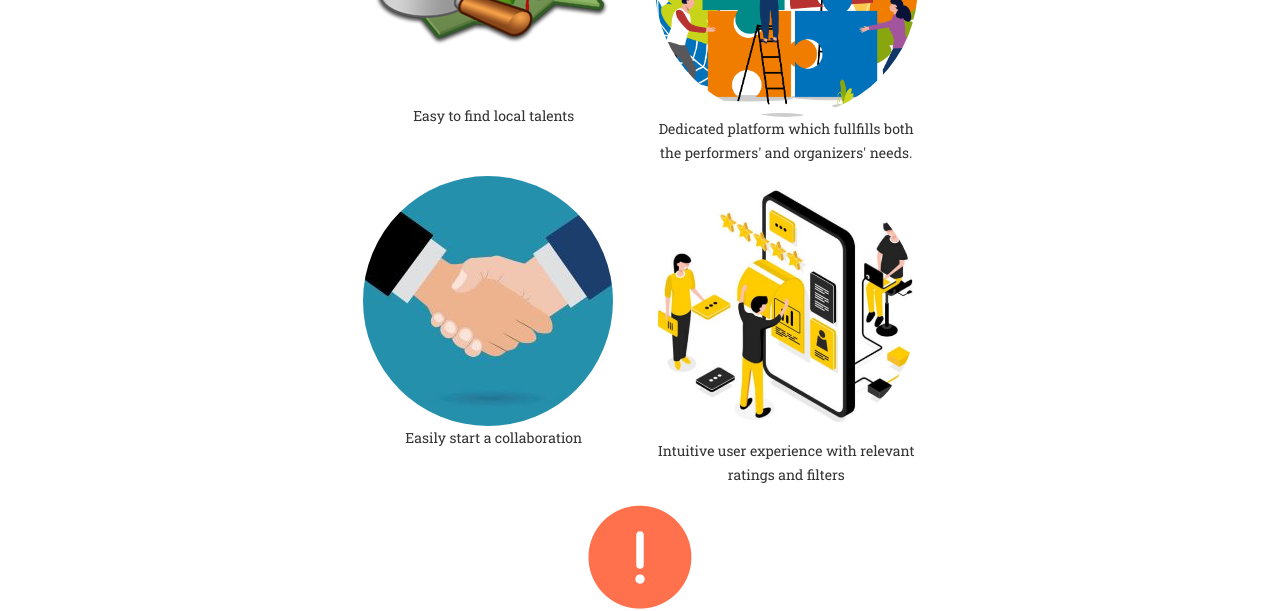
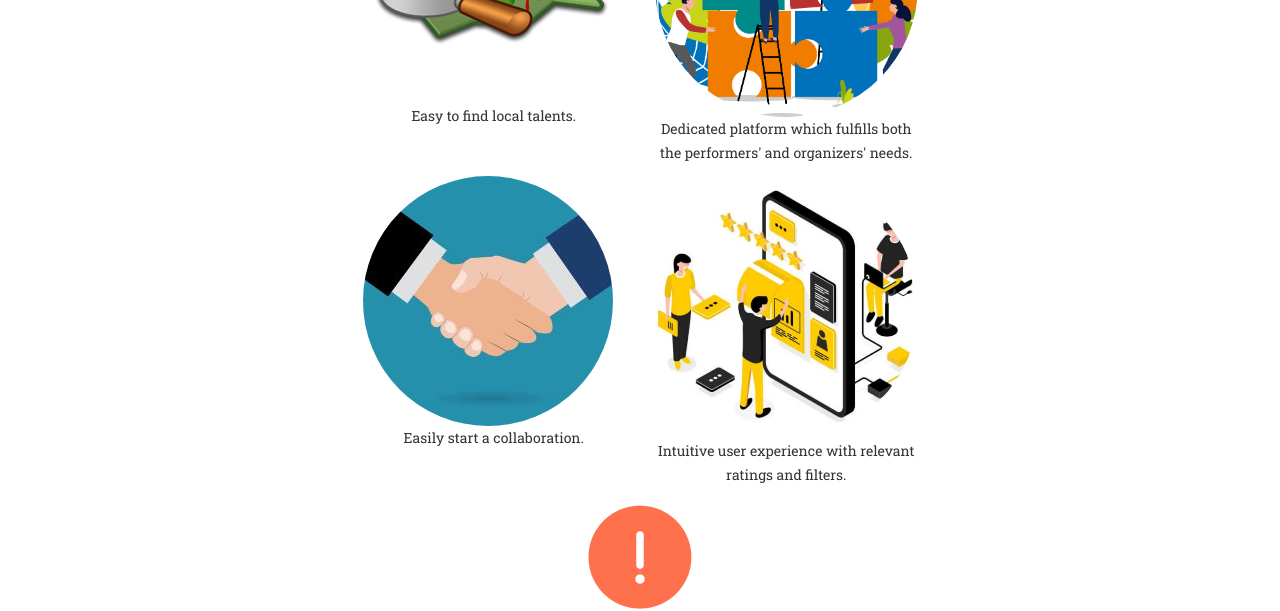
Before and after one commit to ArtistryHub/ArtistryHub, a Jekyll site: the page built from index.html, in a window 1280 px wide and 900 px high, scrolled down 5032 px. Shown: the part 154-765 px from the top of the window. Built offline with Jekyll 4.4.1, drawn with Linux system fonts in a browser that asks for light colours; nearby versions of some CDN libraries; some web fonts are replaced.

Commit message:
fix typos and justify lists

```diff
--- a/_includes/description.html
+++ b/_includes/description.html
@@ -123,13 +123,13 @@
                 <div class="col-md-3 portofolio-item">
                     <img src="img/advantages/map.png" class="img-responsive img-circle" alt="">
                     <div class="portfolio-caption">
-                        <p class="text-muted">Easy to find local talents</p>
+                        <p class="text-muted">Easy to find local talents.</p>
                     </div>
                 </div>
                 <div class="col-md-3 portofolio-item">
                     <img src="img/advantages/puzzle.png" class="img-responsive img-circle" alt="">
                     <div class="portfolio-caption">
-                        <p class="text-muted">Dedicated platform which fullfills both the performers' and organizers' needs.</p>
+                        <p class="text-muted">Dedicated platform which fulfills both the performers' and organizers' needs.</p>
                     </div>
                 </div>
                 <div class="col-md-3"></div>
@@ -142,13 +142,13 @@
                 <div class="col-md-3 portofolio-item">
                     <img src="img/advantages/handshake.jpg" class="img-responsive img-circle" alt="">
                     <div class="portfolio-caption">
-                        <p class="text-muted">Easily start a collaboration</p>
+                        <p class="text-muted">Easily start a collaboration.</p>
                     </div>
                 </div>
                 <div class="col-md-3 portofolio-item">
                     <img src="img/advantages/ux.jpg" class="img-responsive img-circle" alt="">
                     <div class="portfolio-caption">
-                        <p class="text-muted">Intuitive user experience with relevant ratings and filters</p>
+                        <p class="text-muted">Intuitive user experience with relevant ratings and filters.</p>
                     </div>
                 </div>
                 <div class="col-md-3"></div>
```
